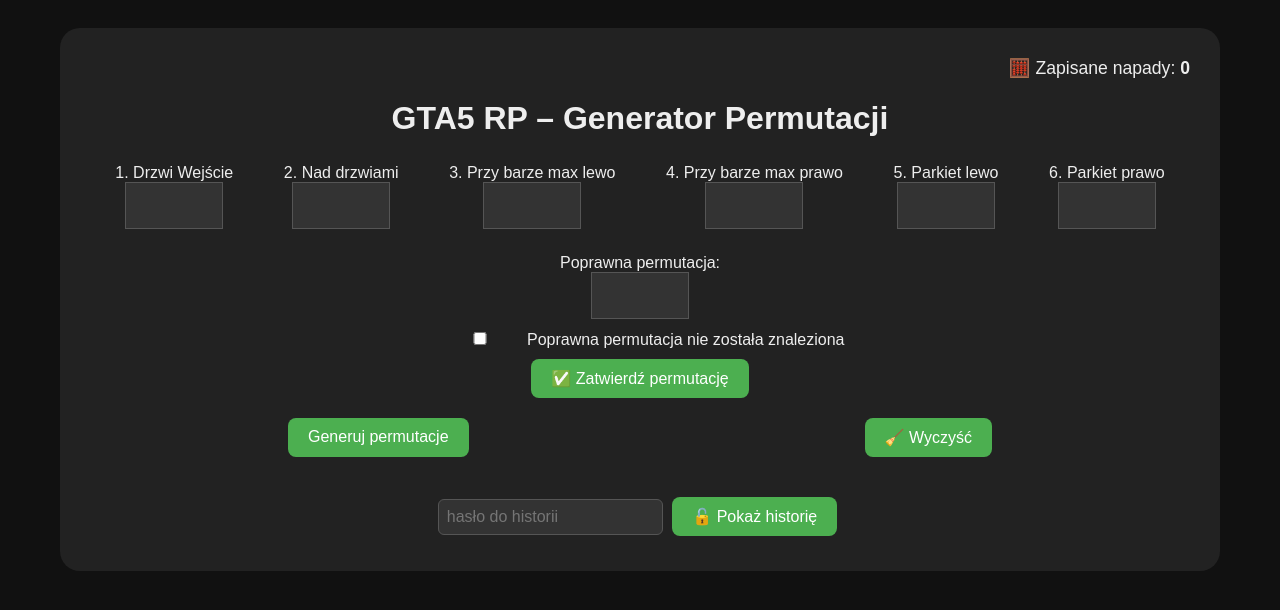
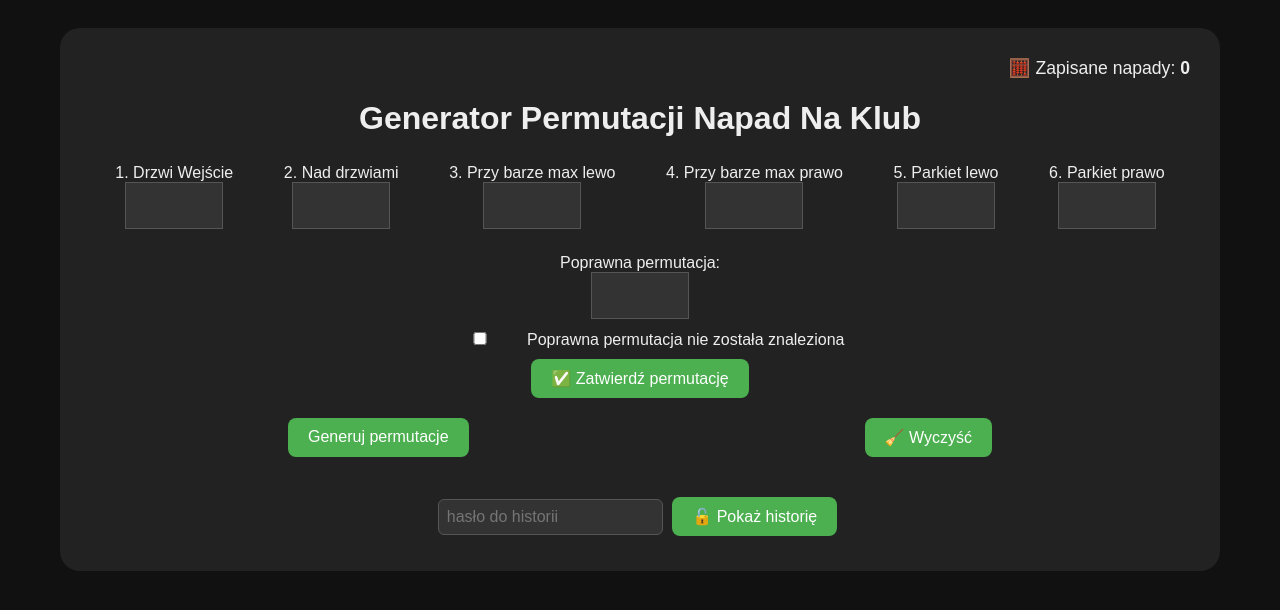
Before and after one commit to HuraganHakier/permutacjeklub, a Flask app: page / in a window 1280 px wide. Shown: the top 610 px of the page. Run offline with Flask 3, Linux system fonts and the light colour scheme; data that the repository does not hold is empty.

Commit message:
Update index.html

```diff
--- a/templates/index.html
+++ b/templates/index.html
@@ -2,7 +2,7 @@
 <html lang="pl">
 <head>
     <meta charset="UTF-8">
-    <title>Permutacje GTA5 RP</title>
+    <title>Kiepek cwel</title>
     <link rel="stylesheet" href="/static/style.css">
     <style>#historiaSekcja { display: none; }</style>
 </head>
@@ -12,7 +12,7 @@
         🧮 Zapisane napady: <strong>{{ licznik }}</strong>
     </div>
 
-    <h1>GTA5 RP – Generator Permutacji</h1>
+    <h1>Generator Permutacji Napad Na Klub</h1>
     <form method="POST" class="cyfry-form">
         {% for key, label in {
             'drzwi_wejscie':'1. Drzwi Wejście',
```
